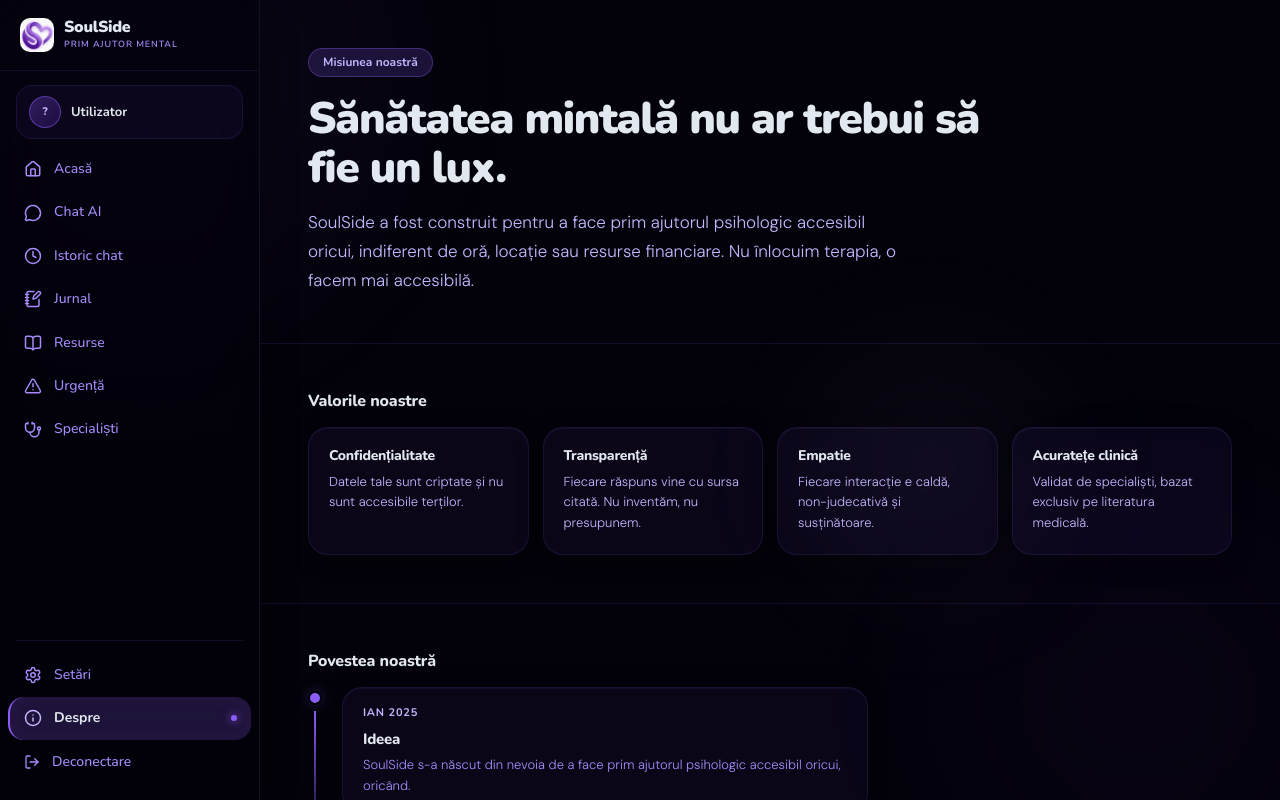
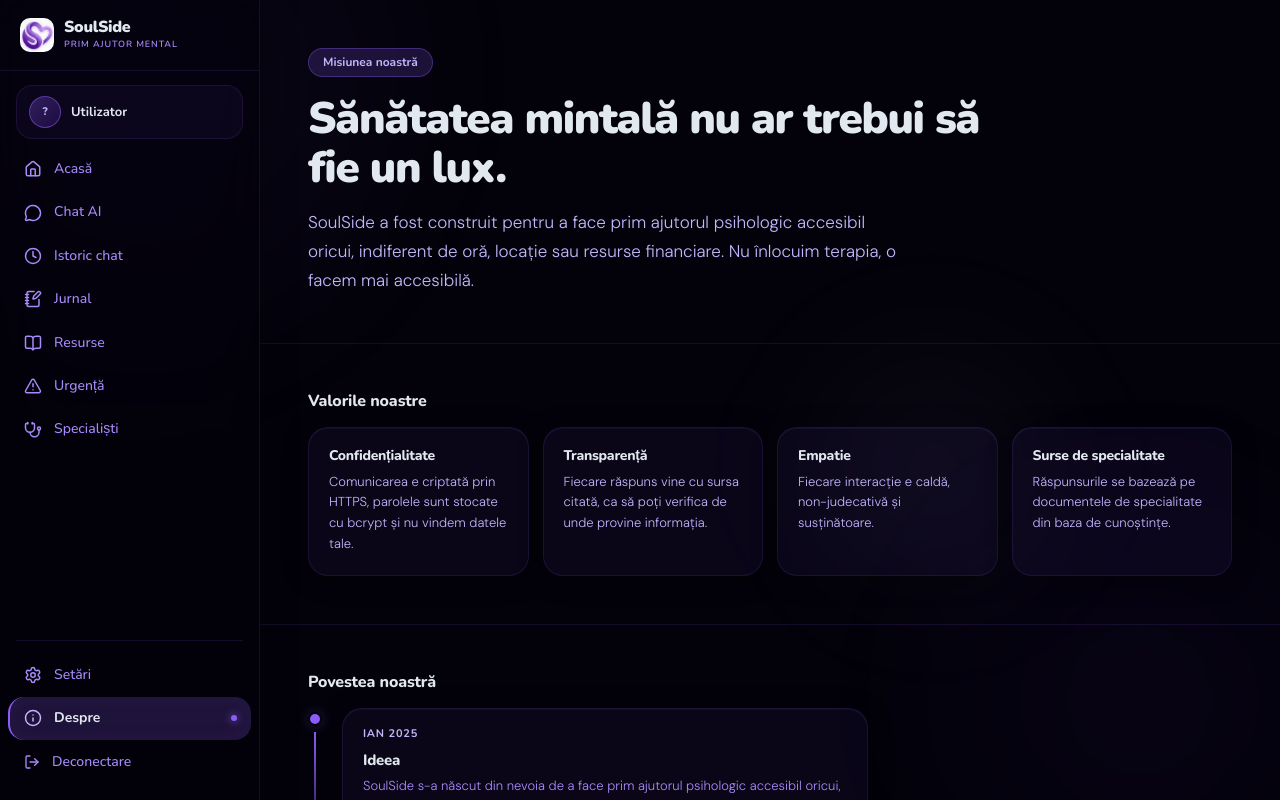
Before and after one commit to Ioxut/soulside, a Next.js app in the folder frontend/: page /about in a window 1280 px wide. Shown: the top 800 px of the page. Built offline with nearby package versions, Linux system fonts and the light colour scheme; no server answers.

Commit message:
About page: describe privacy and sources accurately

```diff
--- a/frontend/app/(app)/about/page.tsx
+++ b/frontend/app/(app)/about/page.tsx
@@ -5,10 +5,10 @@ import { motion, useScroll, useTransform } from "framer-motion";
 import api from "@/lib/api";
 
 const VALUES = [
-  { title: "Confidențialitate", desc: "Datele tale sunt criptate și nu sunt accesibile terților." },
-  { title: "Transparență",      desc: "Fiecare răspuns vine cu sursa citată. Nu inventăm, nu presupunem." },
+  { title: "Confidențialitate", desc: "Comunicarea e criptată prin HTTPS, parolele sunt stocate cu bcrypt și nu vindem datele tale." },
+  { title: "Transparență",      desc: "Fiecare răspuns vine cu sursa citată, ca să poți verifica de unde provine informația." },
   { title: "Empatie",           desc: "Fiecare interacție e caldă, non-judecativă și susținătoare." },
-  { title: "Acuratețe clinică", desc: "Validat de specialiști, bazat exclusiv pe literatura medicală." },
+  { title: "Surse de specialitate", desc: "Răspunsurile se bazează pe documentele de specialitate din baza de cunoștințe." },
 ];
 
 const TIMELINE = [
```
